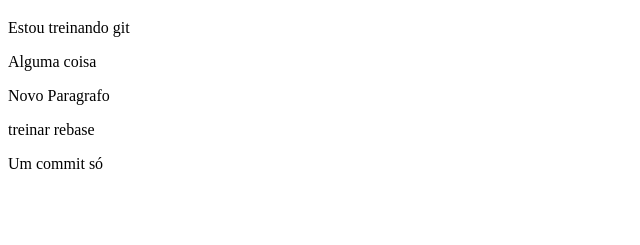
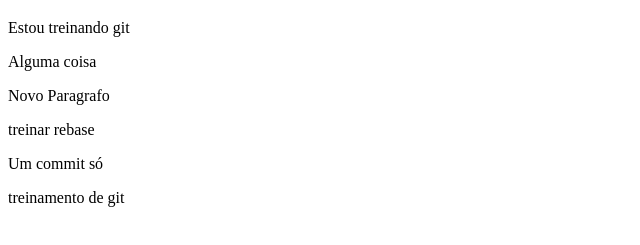
Before and after one commit to dgsilva/Treinamento-git, a plain HTML site: page index.html in a window 1280 px wide. Shown: the part 61-306 px from the top of the page, without its empty margins (0-640 px from the left). Drawn offline with Linux system fonts and the light colour scheme.

Commit message:
Voltando para treinamento git

```diff
--- a/index.html
+++ b/index.html
@@ -12,5 +12,6 @@
     <p>Novo Paragrafo</p>
     <p>treinar rebase</p>
     <p>Um commit só</p>
+    <p>treinamento de git</p>
 </body>
 </html>
```
